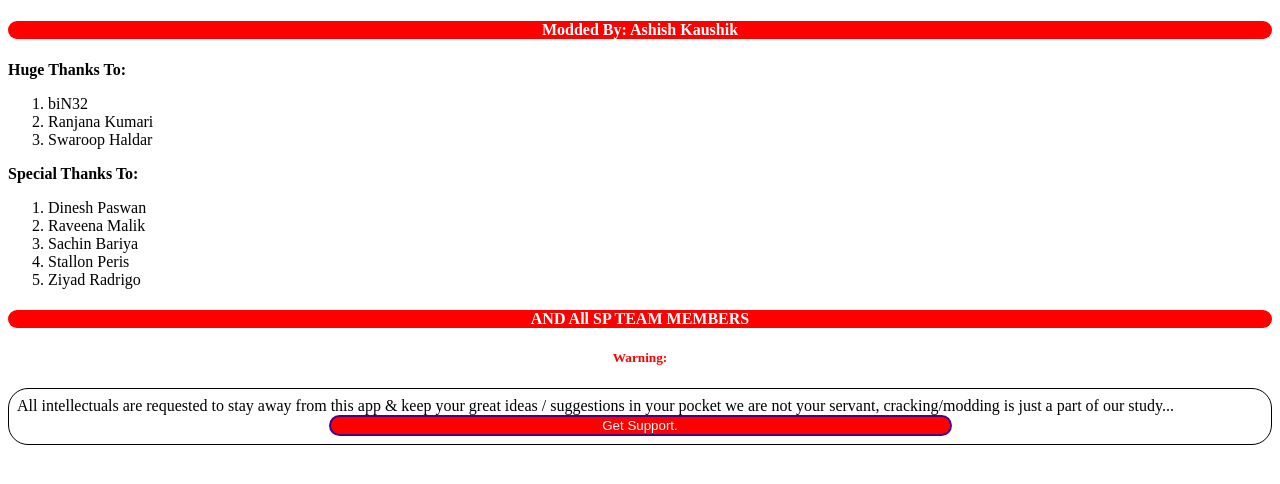
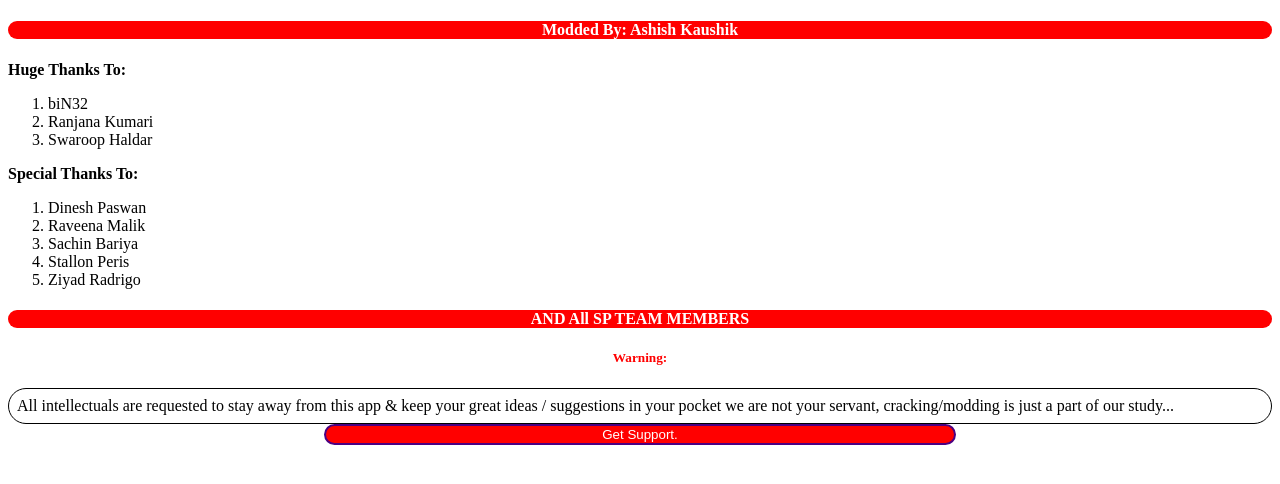
Before and after one commit to 2020sp/Auto_TTS, a plain HTML site: page index.html in a window 1280 px wide. Drawn offline with Linux system fonts and the light colour scheme.

Commit message:
Update index.html

```diff
--- a/index.html
+++ b/index.html
@@ -70,7 +70,7 @@ padding: 8px;
 </ol>
 <h4>AND All SP TEAM MEMBERS</h4>
 <h5>Warning:</h5>
-<div id="warn">All intellectuals are requested to stay away from this app & keep your great ideas / suggestions in your pocket we are not your servant, cracking/modding is just a part of our study...<div>
+<div id="warn">All intellectuals are requested to stay away from this app & keep your great ideas / suggestions in your pocket we are not your servant, cracking/modding is just a part of our study...</div>
 <form action="http://wa.me/919582674239?text=Auto%20TTS%20SP">
 <center><input id="Mail" type="submit" value="Get Support."/></center>
 </form>
```
